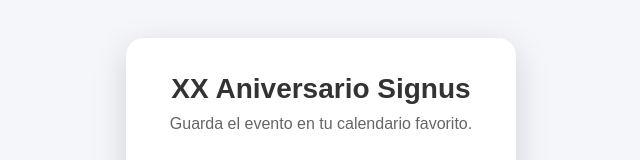
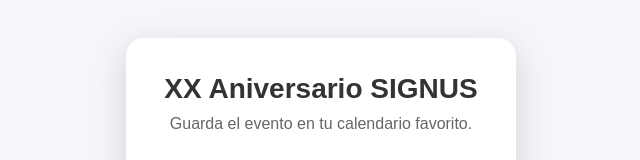
Before and after one commit to XXAniversarioSignus/SaveTheDate, a plain HTML site: page index.html in a window 1280 px wide. Shown: the part 235-395 px from the top of the page, without its empty margins (319-959 px from the left). Drawn offline with Linux system fonts and the light colour scheme.

Commit message:
index.html

```diff
--- a/index.html
+++ b/index.html
@@ -95,7 +95,7 @@
 
 <div class="card">
 
-<h1> XX Aniversario Signus</h1>
+<h1> XX Aniversario SIGNUS</h1>
 
 <p>Guarda el evento en tu calendario favorito.</p>
 
@@ -131,8 +131,8 @@
 
 <script>
 
-const titulo = "XX Aniversario Signus";
-const descripcion = "XX Aniversario Signus";
+const titulo = "XX Aniversario SIGNUS";
+const descripcion = "XX Aniversario SIGNUS";
 const lugar = "El Espacio TorreLara";
 
 const inicio = "20261015T190000";
```
